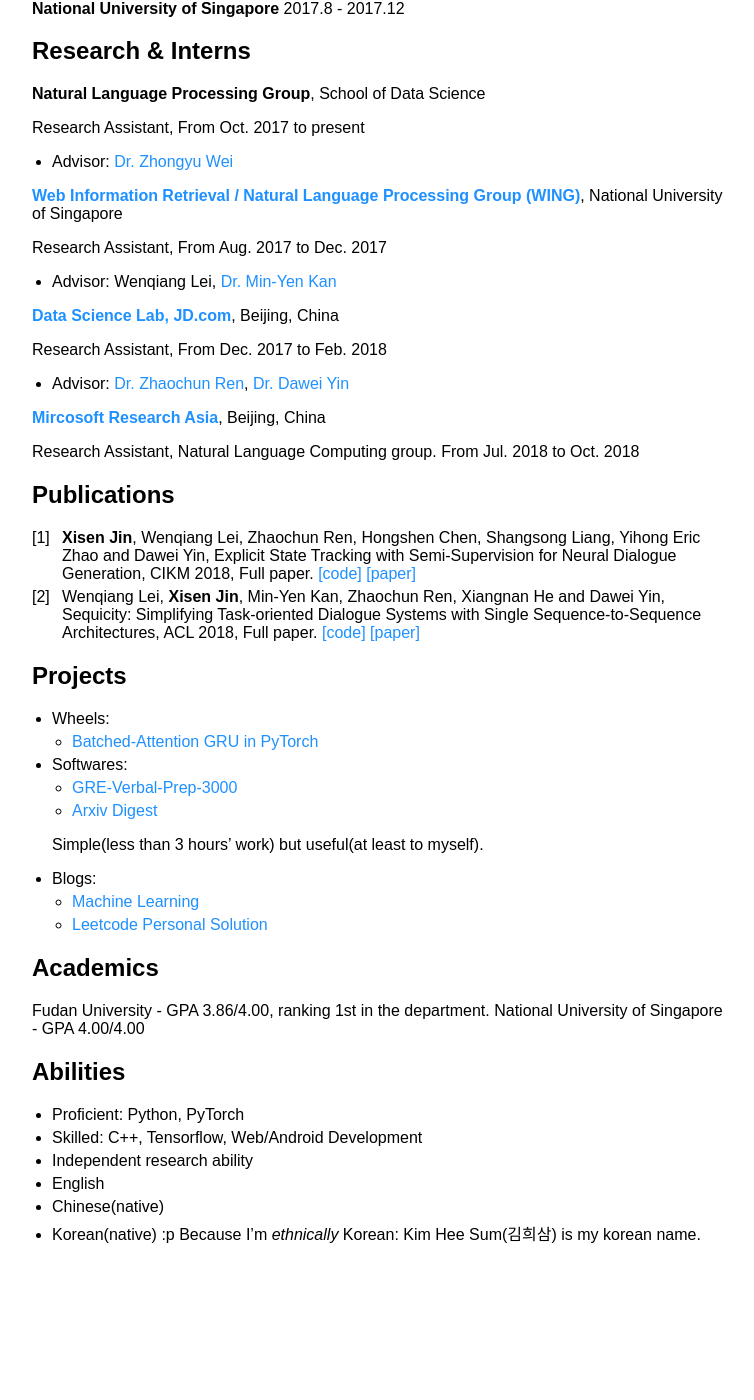
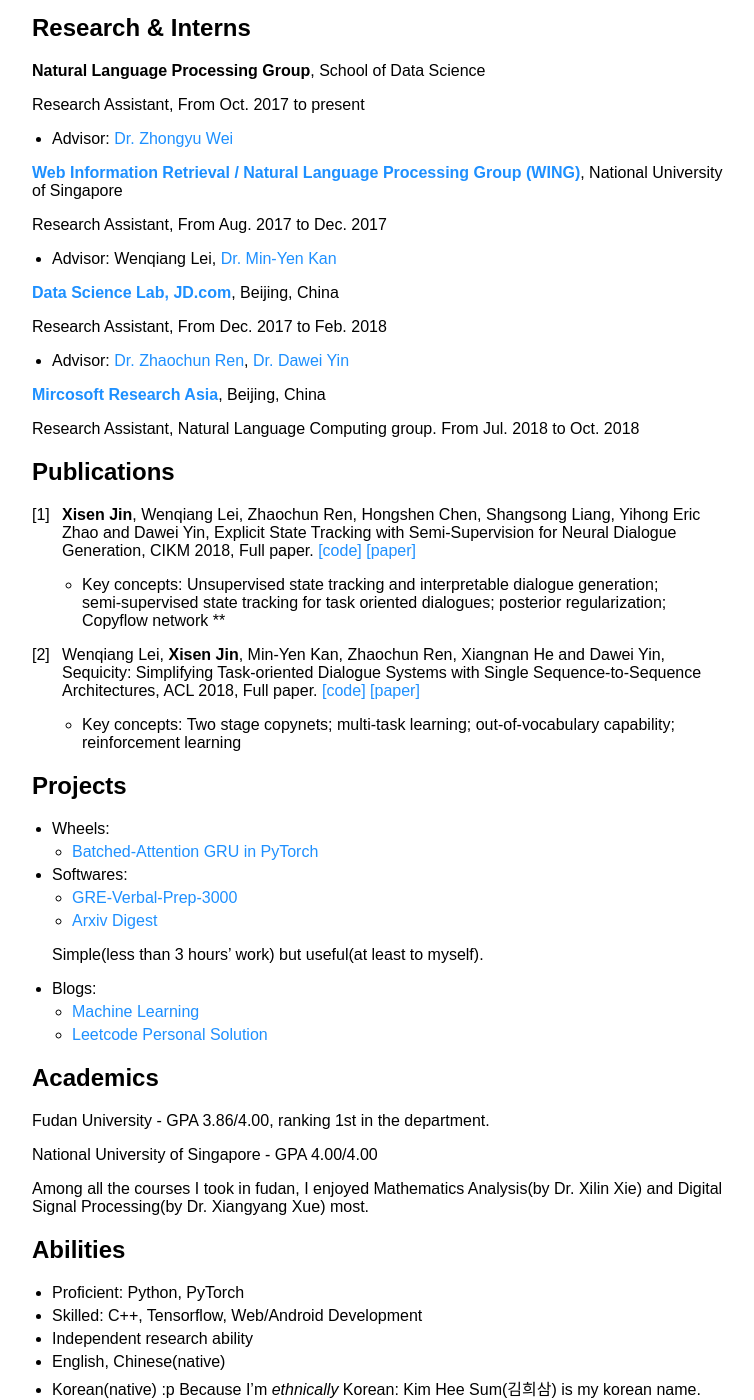
Before and after one commit to AuCson/aucson.github.io, a Jekyll site: the page built from index.md, in a window 1280 px wide and 1400 px high, scrolled down 786 px. Shown: the whole window, without its empty margins (258-1012 px from the left). Built offline with Jekyll 4.4.1, drawn with Linux system fonts in a browser that asks for light colours; our own code applies the rules of GitHub Pages for plain Markdown files; before the commit the page ends 2031 px from its top, so only the background shows below that; some of the changed text lies outside the part shown.

Commit message:
Update index.md

```diff
--- a/index.md
+++ b/index.md
@@ -51,7 +50,12 @@
 ## Publications
 
 1. **Xisen Jin**, Wenqiang Lei, Zhaochun Ren, Hongshen Chen, Shangsong Liang, Yihong Eric Zhao and Dawei Yin, Explicit State Tracking with Semi-Supervision for Neural Dialogue Generation, CIKM 2018, Full paper. [[code]](https://github.com/AuCson/SEDST) [[paper]](https://arxiv.org/pdf/1808.10596.pdf)
+
+    - Key concepts: Unsupervised state tracking and interpretable dialogue generation; semi-supervised state tracking for task oriented dialogues; posterior regularization; Copyflow network **
+
 2. Wenqiang Lei, **Xisen Jin**, Min-Yen Kan, Zhaochun Ren, Xiangnan He and Dawei Yin, Sequicity: Simplifying Task-oriented Dialogue Systems with Single Sequence-to-Sequence Architectures, ACL 2018, Full paper. [[code]](https://github.com/WING-NUS/sequicity) [[paper]](http://www.aclweb.org/anthology/P18-1133)
+
+    - Key concepts: Two stage copynets; multi-task learning; out-of-vocabulary capability; reinforcement learning
 
 ## Projects
 - Wheels:
@@ -68,14 +72,16 @@
     - [Leetcode Personal Solution](https://aucson.gitbooks.io/leetcode-rec/content/)
 
 ## Academics
+
 Fudan University - GPA 3.86/4.00, ranking 1st in the department.
+
 National University of Singapore - GPA 4.00/4.00
+
+Among all the courses I took in fudan, I enjoyed Mathematics Analysis(by Dr. Xilin Xie) and Digital Signal Processing(by Dr. Xiangyang Xue) most.
 
 ## Abilities
 - Proficient: Python, PyTorch
 - Skilled: C++, Tensorflow, Web/Android Development
 - Independent research ability
-- English
-- Chinese(native)
+- English, Chinese(native)
 - Korean(native) :p Because I'm *ethnically* Korean: Kim Hee Sum(김희삼) is my korean name.
-<br>
```
Also changed, not shown: other parts of index.md (+1 -2 lines).
